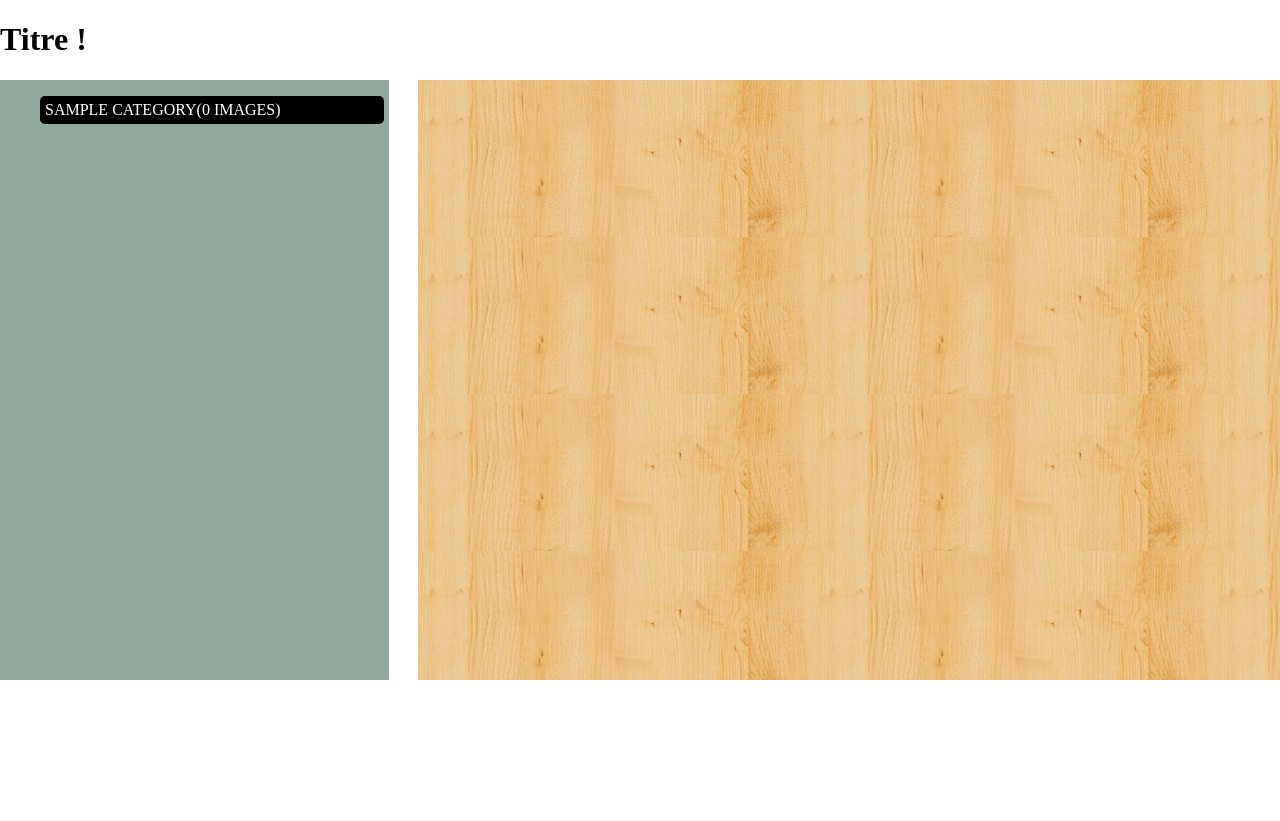
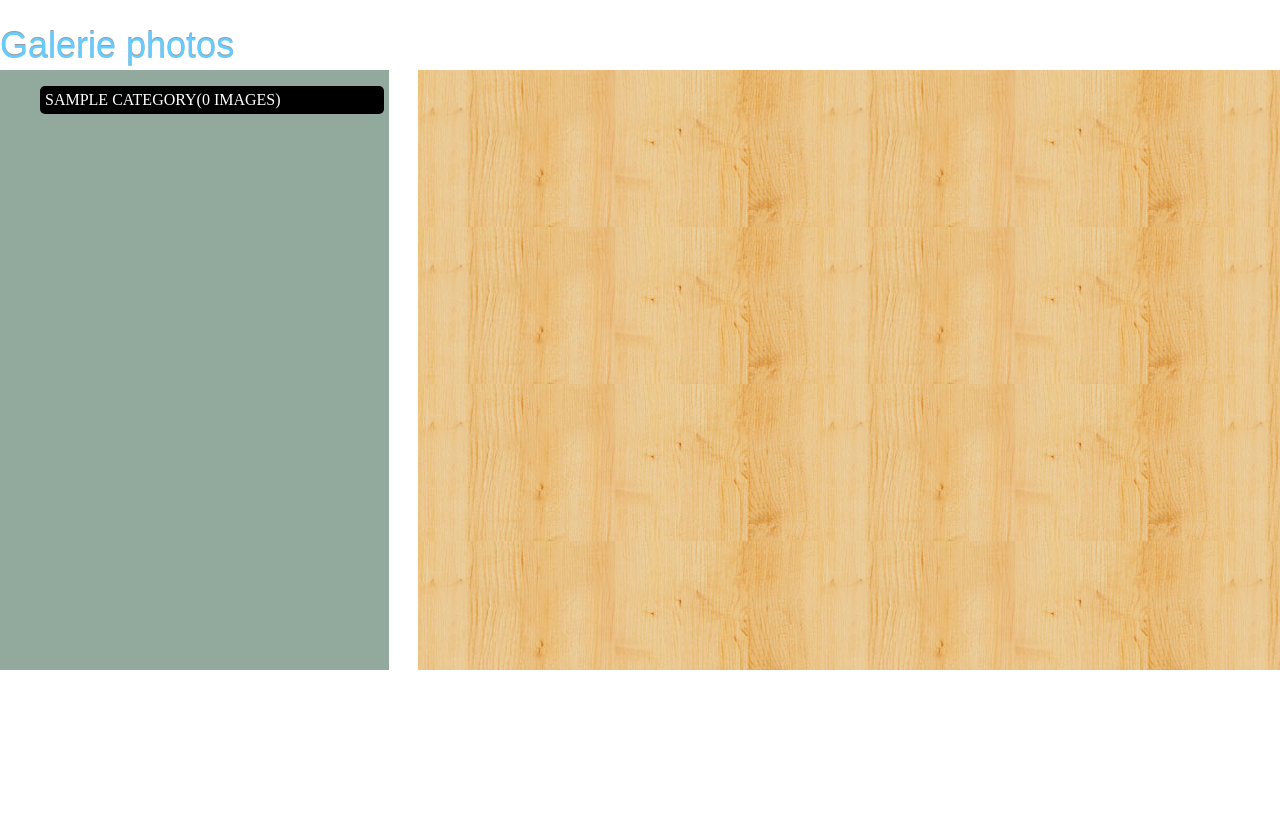
Before and after one commit to micka39/Projet-JS---Galerie-web, a PHP site: page / in a window 1280 px wide. After the commit the page ends 670 px from the top, so only its background shows below. Run offline with PHP 8.4, Linux system fonts and the light colour scheme; tables that the repository leaves empty or names only in its code hold one stand-in row (values such as "Sample post").

Commit message:
Prise en compte de la taille maximale des fichiers Résolution de bugs JS Titre

```diff
--- a/css/design.css
+++ b/css/design.css
@@ -1,9 +1,9 @@
 /*
     Document   : design.css
     Created on : 10 déc. 2013, 08:54:51
-    Author     : lp
+    Author     : Mickael Puyfages
     Description:
-    Purpose of the stylesheet follows.
+    Feuille de style principalement pour le front office de la galerie
 */
     root {
     display: block;
@@ -18,14 +18,28 @@
     background-color: #999;
     text-align: center;
 }
+    .title {
+
+    font-size: 36px;
+    line-height: 20px;
+    margin: 1em 0 .6em 0;
+    font-weight: normal;
+    color: white;
+    font-family: 'Hammersmith One', sans-serif;
+    text-shadow: 0 -1px 0 rgba(0,0,0,0.4);
+    position: fixed;
+    color: #6Cf;
+}
     .center {
     margin: 0 auto;
+    display: block;
 }
     .hide {
     display: none;
 }
     #sidebar {
     width: 30%;
+    margin-top: 70px;
     background-color: #91AA9D;
     height: 600px;
     position: fixed;
@@ -50,7 +64,7 @@
 }
     #galery {
     float: right;
-    margin-left: 27%;
+    margin-top: 70px;
     padding: 15px;
     min-height: 570px;
     width: 65%;
@@ -61,6 +75,10 @@
     height: 250px;
     width: 760px;
     overflow: hidden;
+}
+    /*  Style spécial pour IE 7*/
+    .ie7 .line {
+    padding: 20px;
 }
     .img {
     max-width: 200px;
@@ -89,6 +107,7 @@
 }
     .img-overlay {
     position: absolute;
+    background-color: grey;
     bottom: 0px;
     left: 0px;
     width: 100%;
@@ -98,7 +117,9 @@
     box-shadow: 5px;
     -webkit-transition: opacity,-webkit-transform 0.3s ease;
     transition: opacity,transform 0.5s ease;
-    z-index: 1;
+    opacity: 0.01;
+    -ms-filter: "progid:DXImageTransform.Microsoft.Alpha(Opacity=1)";
+    filter: alpha(opacity=1);
 }
     .img-overlay:hover {
     background-color: grey;
--- a/index.php
+++ b/index.php
@@ -1,6 +1,7 @@
 <?php require 'bootstrap.php'; ?>
 <!DOCTYPE html>
-<html>
+<!--[if IE 7 ]><html class="ie7"><![endif]-->
+<!--[if gt IE 8]><!--> <html> <!--<![endif]-->
 
     <head>
         <title>Galerie JS</title>
@@ -11,7 +12,7 @@
     </head>
 
     <body>
-        <h1>Titre !</h1>
+        <h1 class="title">Galerie photos</h1>
 <?php
         $images = new Images();
         $categories = $images->getCategories();
```
Also changed, not shown: images/addImage.php (+16 -2 lines), js/galerie.jQuery.js (+16 -11 lines), img/wait.png (added).
